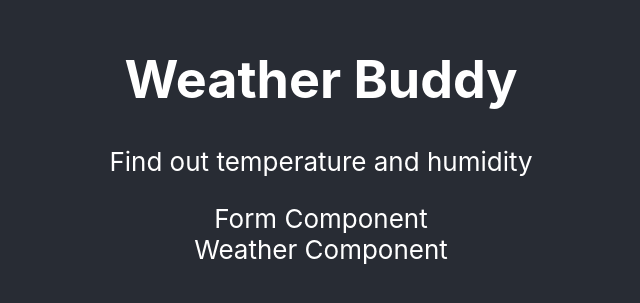
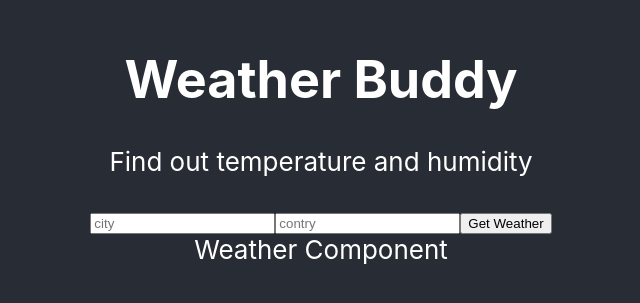
Before and after one commit to hasalfernando/React-Weather-Application, a React (Create React App) app: page / in a window 1280 px wide. Shown: the part 261-564 px from the top of the page, without its empty margins (319-959 px from the left). Built offline with nearby package versions, Linux system fonts and the light colour scheme.

Commit message:
Data coming in

```diff
--- a/src/App.js
+++ b/src/App.js
@@ -5,12 +5,14 @@
 import './App.css';
 
 
-const API_KEY = "***your key here***";
+const API_KEY = "430ebea779a86b936979675e08793d51";
 
 class App extends React.Component {
-  getWeather = async () => {
-    const api_call = await fetch('***your data link here***');
+  getWeather = async (e) => {
+    e.preventDefault();
+    const api_call = await fetch(`http://api.openweathermap.org/data/2.5/weather?q=Manchester,uk&appid=${API_KEY}&units=metric`);
     const data = await api_call.json();
+    console.log(data)
   }
 
     render() {
@@ -18,7 +20,7 @@
       <div className="App">
         <header className="App-header">
             <Titles/>
-            <Form/>
+            <Form getWeather={this.getWeather}/>
             <Weather/>
         </header>
       </div>
--- a/src/components/Form.js
+++ b/src/components/Form.js
@@ -4,7 +4,11 @@
     render(){
         return(
             <div>
-                Form Component
+                <form onSubmit={this.props.getWeather}>
+                    <input type="text" name="city" placeholder="city"/>
+                    <input type="text" name="contry" placeholder="contry"/>
+                    <button>Get Weather</button>
+                </form>
             </div>
         );
     }
```
